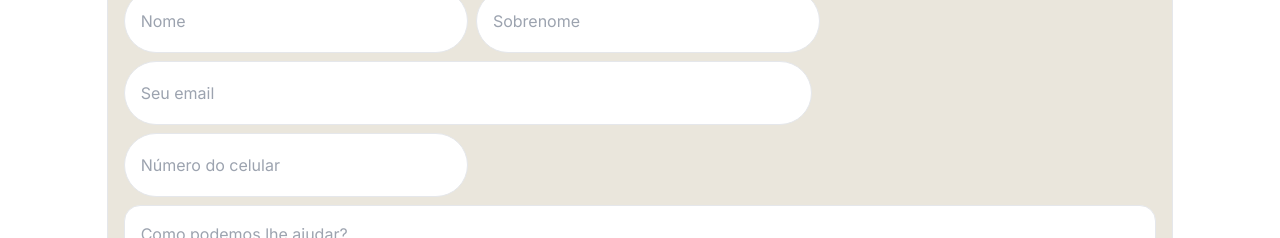
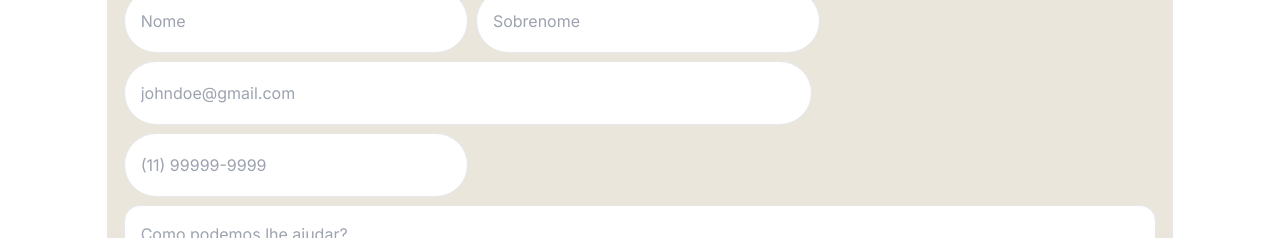
Before and after one commit to Araujomann/personalPortfolio, a React (Vite) app in the folder portfolio/: page / in a window 1280 px wide. Shown: the part 3292-3530 px from the top of the page. Built offline with nearby package versions, Linux system fonts and the light colour scheme; a web font is replaced by a local one.

Commit message:
fix: adjunting placeholders of email

```diff
--- a/portfolio/src/components/email/Email.tsx
+++ b/portfolio/src/components/email/Email.tsx
@@ -76,7 +76,7 @@ export const Email: React.FC<Props> = ({ id }) => {
                 required
                 placeholder="Nome"
                 type="text"
-                name="firstName"
+                name="John"
                 value={formData.firstName}
                 onChange={handleChange}
                 className="bg-white w-10/12 outline-none text-black ml-2 text-md md:h-full"
@@ -87,7 +87,7 @@ export const Email: React.FC<Props> = ({ id }) => {
                 required
                 placeholder="Sobrenome"
                 type="text"
-                name="lastName"
+                name="Doe"
                 value={formData.lastName}
                 onChange={handleChange}
                 className="bg-white w-10/12 outline-none text-black ml-2 text-md md:h-full "
@@ -102,7 +102,7 @@ export const Email: React.FC<Props> = ({ id }) => {
               name="email"
               value={formData.email}
               onChange={handleChange}
-              placeholder="Seu email"
+              placeholder="johndoe@gmail.com"
               className="bg-white outline-none w-10/12 text-black ml-2 text-md md:h-full"
             />
           </div>
@@ -113,7 +113,7 @@ export const Email: React.FC<Props> = ({ id }) => {
               name="phone"
               value={formData.phone}
               onChange={handleChange}
-              placeholder="Número do celular"
+              placeholder="(11) 99999-9999"
               className="bg-white w-10/12 text-black outline-none ml-2 text-md md:h-full"
             />
           </div>
```
